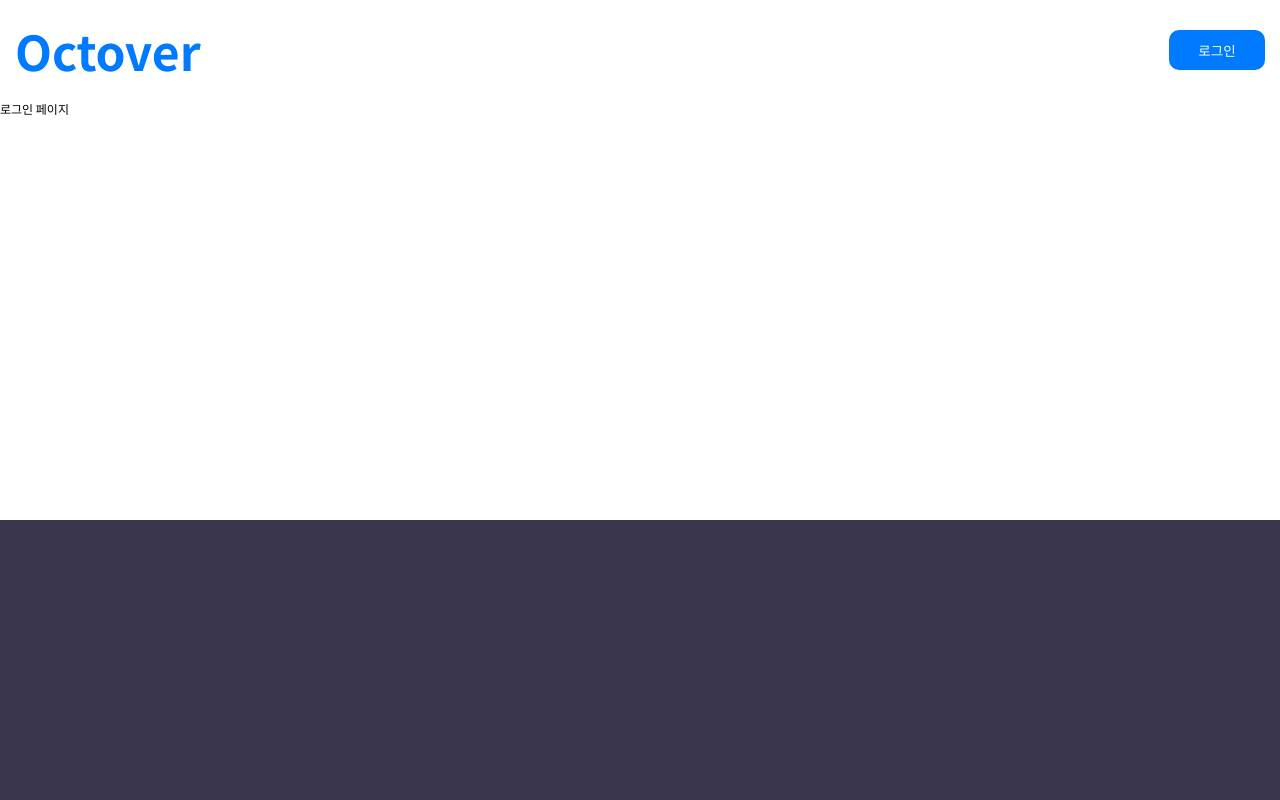
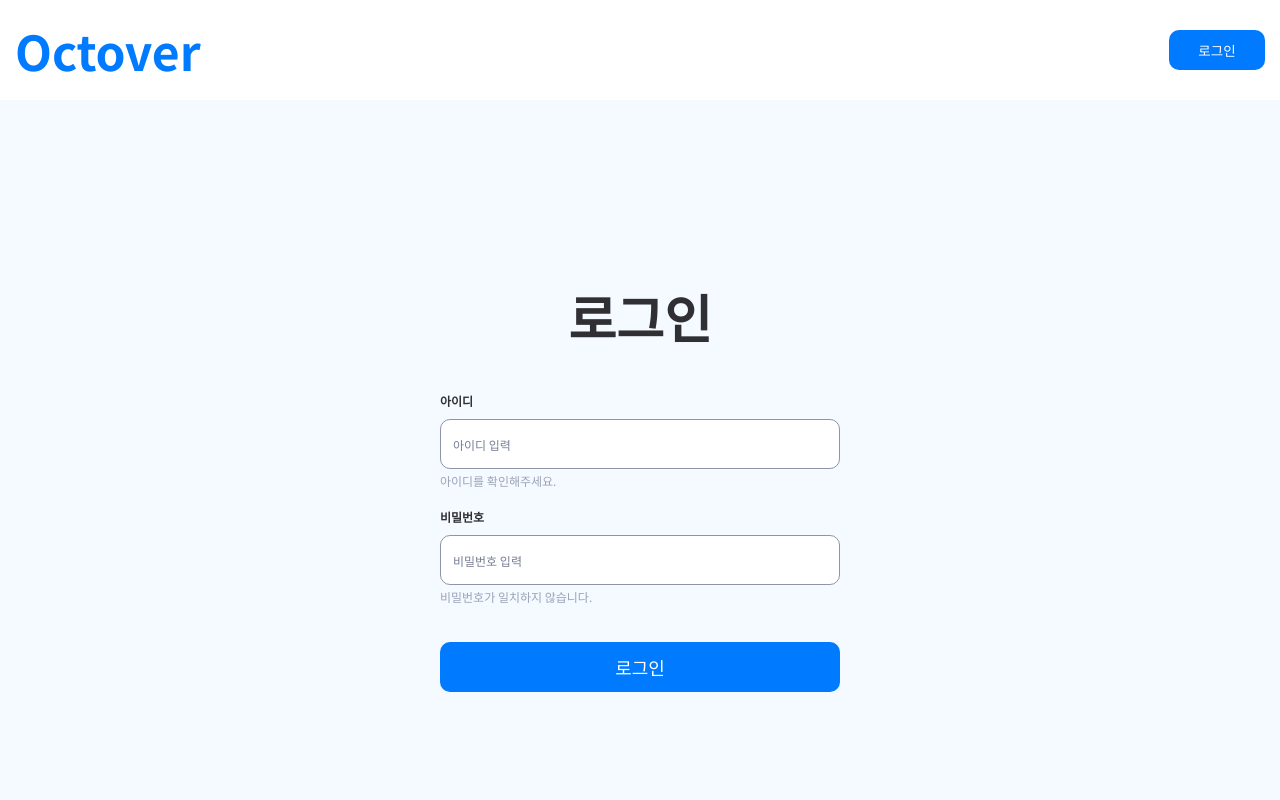
Before and after one commit to monam2/dozn-task, a React (Vite) app: page / in a window 1280 px wide. Shown: the top 800 px of the page. Built offline with nearby package versions, Linux system fonts and the light colour scheme.

Commit message:
#12 [FEAT] 로그인 페이지 및 컴포넌트 생성

```diff
--- /dev/null
+++ b/src/components/login/LoginForm.tsx
@@ -0,0 +1,51 @@
+import { FormEvent } from "react";
+import BaseInput from "../common/BaseInput";
+import BaseButton from "../common/BaseButton";
+
+export default function LoginForm() {
+  const submitHandler = (e: FormEvent<HTMLFormElement>) => {
+    e.preventDefault();
+    console.log("first");
+  };
+
+  return (
+    <form
+      onSubmit={(e) => submitHandler(e)}
+      className="flex flex-col min-w-[400px] h-4/5 justify-center gap-12 pt-[150px] pb-[100px]"
+    >
+      <h1 className="text-heading-1 text-center font-bold text-black">
+        로그인
+      </h1>
+      <div className="flex flex-col gap-6">
+        <div className="flex flex-col gap-3">
+          <label
+            htmlFor="id"
+            className="text-content-2 font-semibold text-black"
+          >
+            아이디
+          </label>
+          <BaseInput
+            placeholder="아이디 입력"
+            bottomLabel="아이디를 확인해주세요."
+          />
+        </div>
+        <div className="flex flex-col gap-3">
+          <label
+            htmlFor="id"
+            className="text-content-2 font-semibold text-black"
+          >
+            비밀번호
+          </label>
+          <BaseInput
+            type="password"
+            placeholder="비밀번호 입력"
+            bottomLabel="비밀번호가 일치하지 않습니다."
+          />
+        </div>
+      </div>
+      <BaseButton color="primary" size="full">
+        로그인
+      </BaseButton>
+    </form>
+  );
+}
--- a/src/pages/LoginPage.tsx
+++ b/src/pages/LoginPage.tsx
@@ -1,5 +1,10 @@
 import React from "react";
+import LoginForm from "./../components/login/LoginForm";
 
 export default function LoginPage() {
-  return <div>로그인 페이지</div>;
+  return (
+    <div className="flex w-full h-[900px] justify-center items-start bg-background">
+      <LoginForm />
+    </div>
+  );
 }
```
